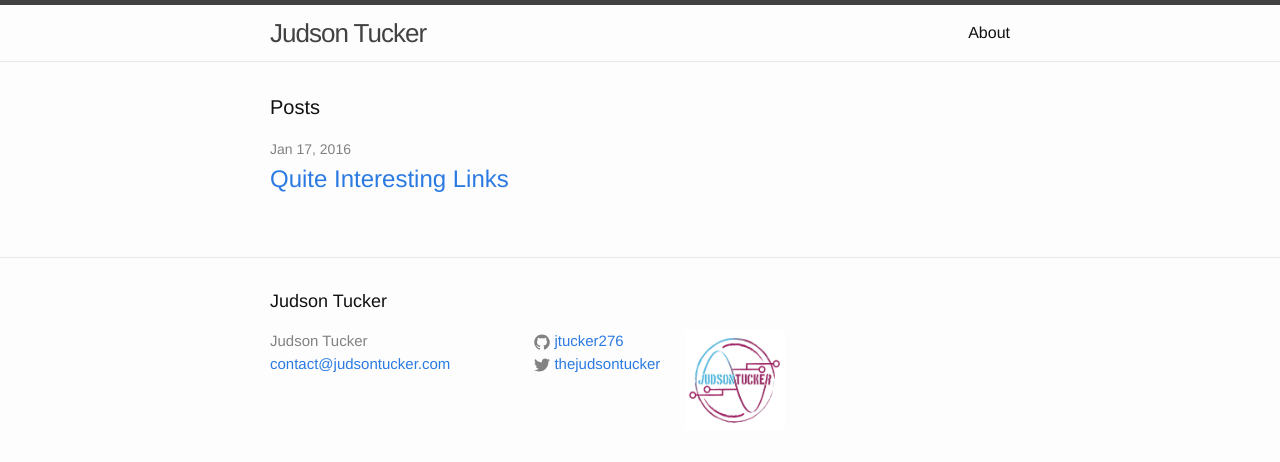
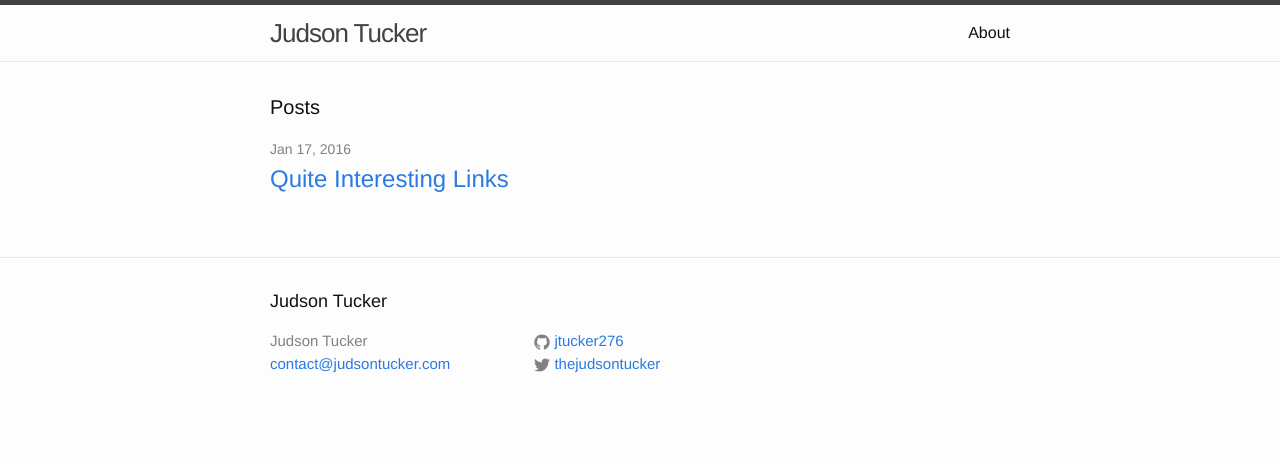
Before and after one commit to jtucker276/jtucker276.github.io, a Jekyll site: the page built from index.html, in a window 1280 px wide. Shown: the top 462 px of the page. Built offline with Jekyll 4.4.1, drawn with Linux system fonts in a browser that asks for light colours.

Commit message:
removing logo footer

```diff
--- a/_includes/footer.html
+++ b/_includes/footer.html
@@ -28,9 +28,6 @@
         </ul>
       </div>
 
-      <div class="footer-col footer-col-3">
-        <p><img src="{{site.url}}/img/judson-3.jpg" style="width:100px;height:100px;border:0;text-align:right;vertical-align:top;"></p>
-      </div>
     </div>
 
   </div>
```
